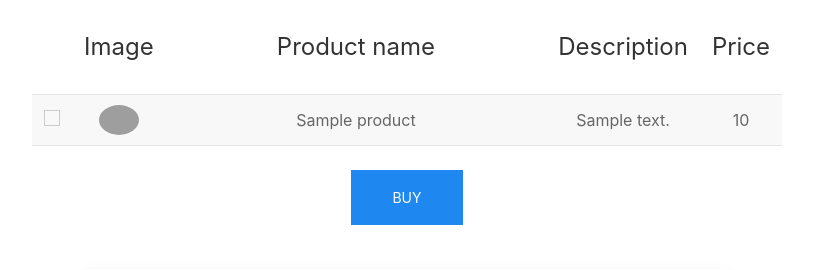
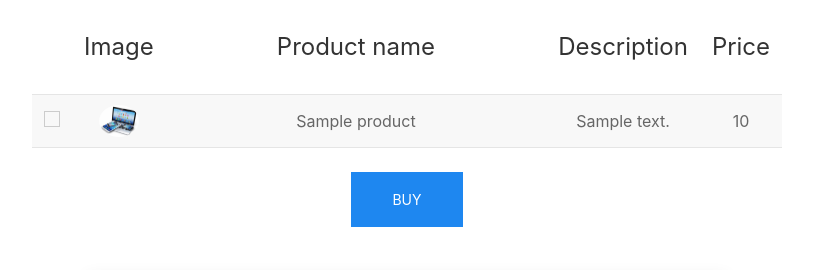
Before and after one commit to Marat-Shainurov/django_app_hw3, a Django app: template catalog/templates/catalog/index.html in a window 1280 px wide. Shown: the top 270 px of the page, without its empty margins (233-1046 px from the left). Run offline with Django 4.2, Linux system fonts and the light colour scheme; tables that the repository leaves empty hold one stand-in row (values such as "Sample post"); the template is opened without the code that fills it: values that come from a table or form of the project are taken from there, most other values are stand-ins (such as "Sample title", 1, 10 or a date in 2020); parts of the project's set-up code (start-up, migrations or seed data) failed here and were passed over; grey boxes are pictures that could not be loaded.

Commit message:
pic's been added

```diff
--- a/catalog/templates/catalog/index.html
+++ b/catalog/templates/catalog/index.html
@@ -32,7 +32,7 @@
             {% for product in data_to_display %}
             <tr align="center">
                 <td><input class="uk-checkbox" type="checkbox" aria-label="Checkbox"></td>
-                <td><img class="uk-preserve-width uk-border-circle" src="images/avatar.jpg" width="40" height="40"
+                <td><img class="uk-preserve-width uk-border-circle" src="static/device.jpeg" width="40" height="40"
                          alt=""></td>
                 <td class="uk-table-link">
                     <a class="uk-link-reset" href="">{{product.name}}</a>
```
Also changed, not shown: static/device.jpeg (added).
